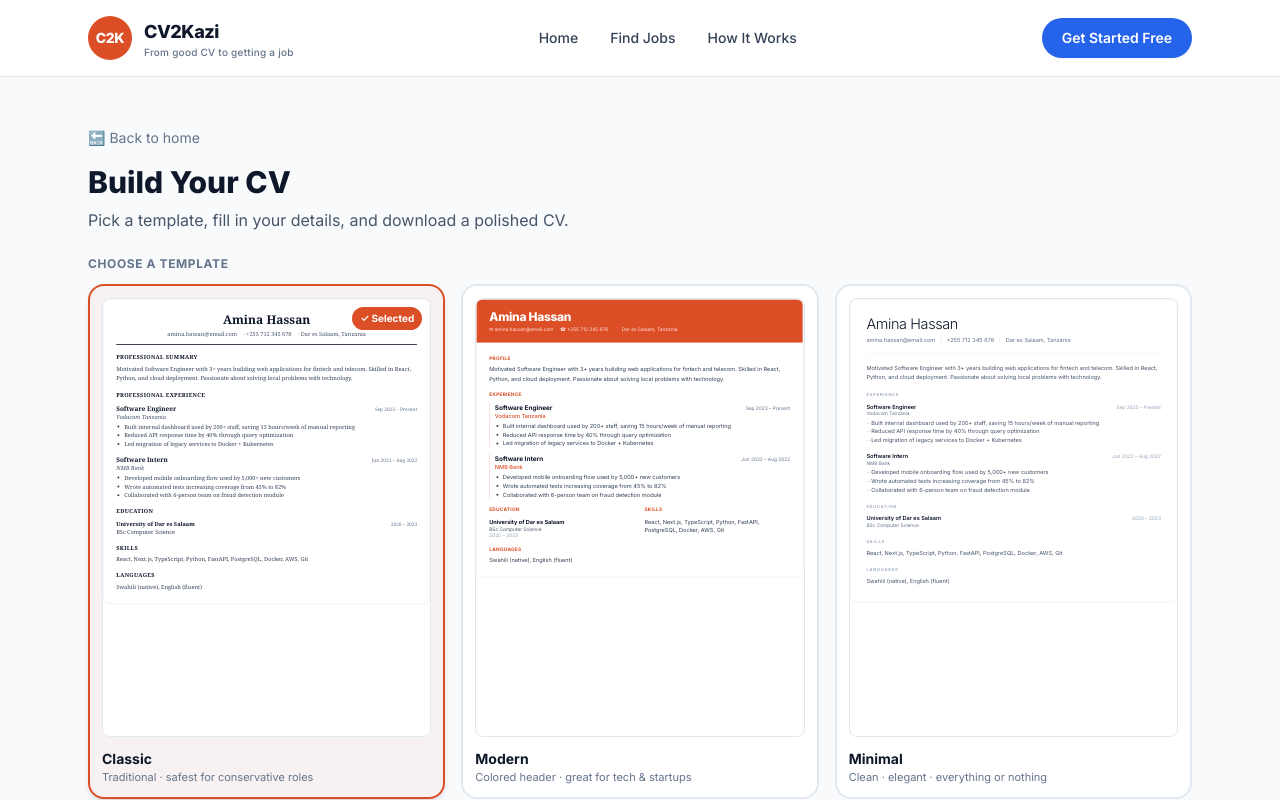
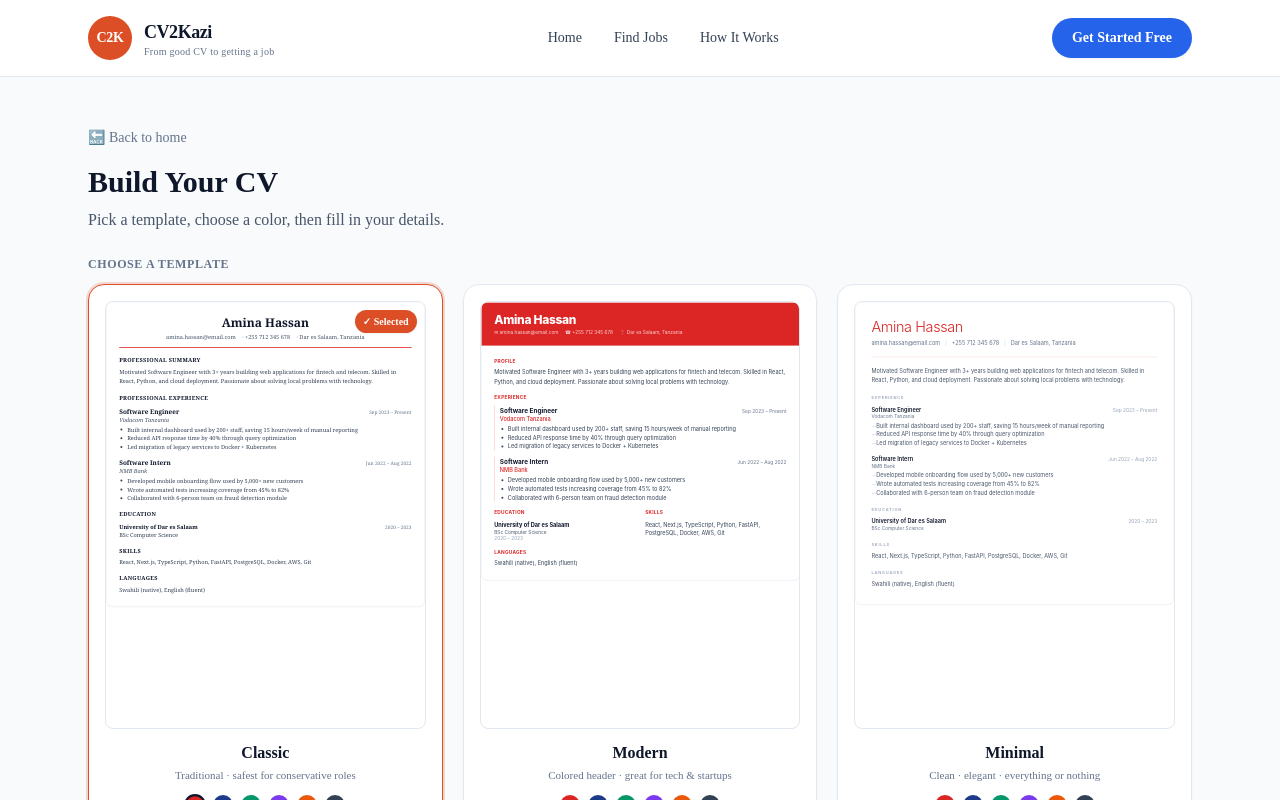
Before and after one commit to M1442003/cv2kazi, a Next.js app in the folder frontend/: page /create in a window 1280 px wide. Built offline with nearby package versions, Linux system fonts and the light colour scheme.

Commit message:
Fix CVPreview exports + TemplatePicker colors + 2-step create flow + privacy/terms pages

```diff
--- a/frontend/app/create/page.tsx
+++ b/frontend/app/create/page.tsx
@@ -4,15 +4,45 @@ import Link from "next/link";
 import Navbar from "@/components/Navbar";
 import Footer from "@/components/Footer";
 import CVBuilder, { CVData, EMPTY_CV } from "@/components/CVBuilder";
-import CVPreview, { TemplateId } from "@/components/CVPreview";
+import CVPreview, {
+  TemplateId,
+  TemplateColorId,
+} from "@/components/CVPreview";
 import TemplatePicker from "@/components/TemplatePicker";
 
+// Load html2pdf dynamically (client-only)
+const downloadPdf = async (elementId: string, fileName: string) => {
+  const html2pdf = (await import("html2pdf.js")).default;
+  const el = document.getElementById(elementId);
+  if (!el) return;
+
+  await html2pdf()
+    .set({
+      margin: 0,
+      filename: fileName,
+      image: { type: "jpeg", quality: 0.98 },
+      html2canvas: { scale: 2, useCORS: true },
+      jsPDF: { unit: "in", format: "a4", orientation: "portrait" },
+    })
+    .from(el)
+    .save();
+};
+
 export default function CreatePage() {
+  const [step, setStep] = useState<"pick" | "build">("pick");
   const [data, setData] = useState<CVData>(EMPTY_CV);
   const [template, setTemplate] = useState<TemplateId>("classic");
+  const [color, setColor] = useState<TemplateColorId>("red");
 
   function printCV() {
     window.print();
+  }
+
+  function getFileName() {
+    const safeName =
+      (data.fullName || "MyCV").replace(/[^a-zA-Z0-9-_ ]/g, "").trim() ||
+      "MyCV";
+    return `${safeName}-CV2Kazi.pdf`;
   }
 
   return (
@@ -27,25 +57,92 @@ export default function CreatePage() {
           🔙 Back to home
         </Link>
 
+        {/* ═══════ STEP 1 — Pick a template ═══════ */}
+        {step === "pick" && (
+          <>
             <header className="mb-6">
               <h1 className="text-2xl sm:text-3xl font-extrabold mb-2 text-slate-900">
                 Build Your CV
               </h1>
               <p className="text-slate-600">
-            Pick a template, fill in your details, and download a polished CV.
+                Pick a template, choose a color, then fill in your details.
               </p>
             </header>
 
-        {/* Template picker */}
-        <TemplatePicker value={template} onChange={setTemplate} />
+            {/* Template picker with previews + color dots */}
+            <TemplatePicker
+              value={template}
+              onChange={setTemplate}
+              color={color}
+              onColorChange={setColor}
+            />
+
+            {/* Full-size preview of selected template */}
+            <div className="mt-8 mb-8">
+              <div className="text-xs font-bold uppercase tracking-wider text-slate-500 mb-3">
+                Live Preview · {template} · {color}
+              </div>
+              <div className="max-w-2xl mx-auto">
+                <CVPreview data={data} template={template} color={color} />
+              </div>
+            </div>
+
+            {/* Big CTA to continue */}
+            <div className="text-center mt-10">
+              <button
+                onClick={() => setStep("build")}
+                className="bg-brand-red hover:bg-brand-darkred text-white font-bold px-10 py-4 rounded-full shadow-lg shadow-brand-red/30 transition text-base"
+              >
+                Build Now →
+              </button>
+              <p className="text-xs text-slate-500 mt-3">
+                You can change the template anytime.
+              </p>
+            </div>
+          </>
+        )}
+
+        {/* ═══════ STEP 2 — Fill in details ═══════ */}
+        {step === "build" && (
+          <>
+            <header className="mb-6">
+              <button
+                onClick={() => setStep("pick")}
+                className="text-sm text-slate-500 hover:text-brand-red transition mb-3 inline-block"
+              >
+                ← Back to templates
+              </button>
+              <h1 className="text-2xl sm:text-3xl font-extrabold mb-2 text-slate-900">
+                Your Details
+              </h1>
+              <p className="text-slate-600">
+                Fill in the fields below. Watch your CV update in real time.
+              </p>
+            </header>
+
+            {/* Compact template switcher */}
+            <div className="mb-6">
+              <TemplatePicker
+                value={template}
+                onChange={setTemplate}
+                color={color}
+                onColorChange={setColor}
+              />
+            </div>
 
             {/* Toolbar */}
             <div className="mb-6 flex flex-wrap gap-3">
               <button
-            onClick={printCV}
+                onClick={() => downloadPdf("cv-preview", getFileName())}
                 className="bg-brand-red hover:bg-brand-darkred text-white font-semibold px-6 py-2.5 rounded-full transition shadow-sm"
               >
-            📄 Print / Save as PDF
+                ⬇️ Download PDF
+              </button>
+              <button
+                onClick={printCV}
+                className="hidden sm:inline-block border border-slate-300 hover:border-slate-400 text-slate-700 font-semibold px-6 py-2.5 rounded-full transition"
+              >
+                🖨️ Print
               </button>
               <button
                 onClick={() => setData(EMPTY_CV)}
@@ -55,25 +152,25 @@ export default function CreatePage() {
               </button>
             </div>
 
+            {/* Form + Preview side by side */}
             <div className="grid lg:grid-cols-2 gap-8">
-          {/* Form */}
               <div>
                 <CVBuilder data={data} onChange={setData} />
               </div>
-
-          {/* Preview */}
               <div className="lg:sticky lg:top-24 self-start">
                 <div className="text-xs font-bold uppercase tracking-wider text-slate-500 mb-2">
                   Live Preview · {template}
                 </div>
-            <CVPreview data={data} template={template} />
+                <CVPreview data={data} template={template} color={color} />
               </div>
             </div>
+          </>
+        )}
       </main>
 
       <Footer />
 
-      {/* Print-only: show only CV */}
+      {/* Print-only: show only the CV */}
       <style jsx global>{`
         @media print {
           body * {
--- a/frontend/app/layout.tsx
+++ b/frontend/app/layout.tsx
@@ -1,13 +1,10 @@
 import "./globals.css";
 import type { Metadata } from "next";
-import { Inter } from "next/font/google";
 import { Analytics } from "@vercel/analytics/next";
 
-const inter = Inter({
-  subsets: ["latin"],
+const inter = {
   variable: "--font-inter",
-  display: "swap",
-});
+};
 
 export const metadata: Metadata = {
   title: {
--- a/frontend/components/CVPreview.tsx
+++ b/frontend/components/CVPreview.tsx
@@ -3,31 +3,68 @@ import type { CVData } from "./CVBuilder";
 
 export type TemplateId = "classic" | "modern" | "minimal";
 
+export type TemplateColorId =
+  | "red"
+  | "blue"
+  | "green"
+  | "purple"
+  | "orange"
+  | "slate";
+
+export const TEMPLATE_COLORS: Record<
+  TemplateColorId,
+  { hex: string; label: string }
+> = {
+  red:    { hex: "#DC2626", label: "Red" },
+  blue:   { hex: "#1E3A8A", label: "Blue" },
+  green:  { hex: "#059669", label: "Green" },
+  purple: { hex: "#7C3AED", label: "Purple" },
+  orange: { hex: "#EA580C", label: "Orange" },
+  slate:  { hex: "#334155", label: "Slate" },
+};
+
 export default function CVPreview({
   data,
   template = "classic",
   id = "cv-preview",
+  color = "red",
 }: {
   data: CVData;
   template?: TemplateId;
   id?: string;
+  color?: TemplateColorId;
 }) {
-  if (template === "modern") return <ModernTemplate data={data} id={id} />;
-  if (template === "minimal") return <MinimalTemplate data={data} id={id} />;
-  return <ClassicTemplate data={data} id={id} />;
+  const accent = TEMPLATE_COLORS[color].hex;
+
+  if (template === "modern")
+    return <ModernTemplate data={data} id={id} accent={accent} />;
+  if (template === "minimal")
+    return <MinimalTemplate data={data} id={id} accent={accent} />;
+  return <ClassicTemplate data={data} id={id} accent={accent} />;
 }
 
 /* ============================================================
-   CLASSIC — serif, traditional, safest for conservative employers
+   CLASSIC
    ============================================================ */
-function ClassicTemplate({ data, id }: { data: CVData; id: string }) {
+function ClassicTemplate({
+  data,
+  id,
+  accent,
+}: {
+  data: CVData;
+  id: string;
+  accent: string;
+}) {
   return (
     <div
       id={id}
       className="bg-white p-8 rounded-2xl shadow-sm border border-slate-200 text-slate-900"
       style={{ fontFamily: "Georgia, 'Times New Roman', serif" }}
     >
-      <div className="border-b-2 border-slate-900 pb-4 mb-5 text-center">
+      <div
+        className="border-b-2 pb-4 mb-5 text-center"
+        style={{ borderColor: accent }}
+      >
         <h1 className="text-3xl font-bold">
           {data.fullName || "Your Name"}
         </h1>
@@ -129,21 +166,28 @@ function ClassicTemplate({ data, id }: { data: CVData; id: string }) {
 }
 
 /* ============================================================
-   MODERN — colored header, sans-serif, borders
+   MODERN
    ============================================================ */
-function ModernTemplate({ data, id }: { data: CVData; id: string }) {
+function ModernTemplate({
+  data,
+  id,
+  accent,
+}: {
+  data: CVData;
+  id: string;
+  accent: string;
+}) {
   return (
     <div
       id={id}
       className="bg-white rounded-2xl shadow-sm border border-slate-200 overflow-hidden"
       style={{ fontFamily: "Inter, system-ui, sans-serif" }}
     >
-      {/* Colored header band */}
-      <div className="bg-brand-red text-white px-8 py-6">
+      <div className="text-white px-8 py-6" style={{ background: accent }}>
         <h1 className="text-3xl font-extrabold tracking-tight">
           {data.fullName || "Your Name"}
         </h1>
-        <div className="text-xs mt-2 flex flex-wrap gap-x-4 gap-y-1 text-red-100">
+        <div className="text-xs mt-2 flex flex-wrap gap-x-4 gap-y-1 text-white/80">
           {data.email && <span>✉ {data.email}</span>}
           {data.phone && <span>☎ {data.phone}</span>}
           {data.location && <span>📍 {data.location}</span>}
@@ -153,7 +197,10 @@ function ModernTemplate({ data, id }: { data: CVData; id: string }) {
       <div className="p-8 space-y-5">
         {data.summary && (
           <section>
-            <h2 className="text-xs font-bold uppercase tracking-wider text-brand-red mb-2">
+            <h2
+              className="text-xs font-bold uppercase tracking-wider mb-2"
+              style={{ color: accent }}
+            >
               Profile
             </h2>
             <p className="text-sm leading-relaxed text-slate-700">
@@ -164,12 +211,19 @@ function ModernTemplate({ data, id }: { data: CVData; id: string }) {
 
         {data.experience.some((e) => e.role || e.company) && (
           <section>
-            <h2 className="text-xs font-bold uppercase tracking-wider text-brand-red mb-3">
+            <h2
+              className="text-xs font-bold uppercase tracking-wider mb-3"
+              style={{ color: accent }}
+            >
               Experience
             </h2>
             <div className="space-y-4">
               {data.experience.map((exp, i) => (
-                <div key={i} className="border-l-2 border-brand-red/20 pl-3">
+                <div
+                  key={i}
+                  className="border-l-2 pl-3"
+                  style={{ borderColor: `${accent}33` }}
+                >
                   <div className="flex justify-between items-baseline">
                     <div className="font-bold text-slate-900">
                       {exp.role || "Role"}
@@ -177,7 +231,10 @@ function ModernTemplate({ data, id }: { data: CVData; id: string }) {
                     <div className="text-xs text-slate-500">{exp.dates}</div>
                   </div>
                   {exp.company && (
-                    <div className="text-sm text-brand-red font-medium">
+                    <div
+                      className="text-sm font-medium"
+                      style={{ color: accent }}
+                    >
                       {exp.company}
                     </div>
                   )}
@@ -200,7 +257,10 @@ function ModernTemplate({ data, id }: { data: CVData; id: string }) {
         <div className="grid grid-cols-2 gap-6">
           {data.education.some((e) => e.school) && (
             <section>
-              <h2 className="text-xs font-bold uppercase tracking-wider text-brand-red mb-3">
+              <h2
+                className="text-xs font-bold uppercase tracking-wider mb-3"
+                style={{ color: accent }}
+              >
                 Education
               </h2>
               <div className="space-y-2">
@@ -225,7 +285,10 @@ function ModernTemplate({ data, id }: { data: CVData; id: string }) {
 
           {data.skills && (
             <section>
-              <h2 className="text-xs font-bold uppercase tracking-wider text-brand-red mb-3">
+              <h2
+                className="text-xs font-bold uppercase tracking-wider mb-3"
+                style={{ color: accent }}
+              >
                 Skills
               </h2>
               <div className="text-sm text-slate-700 whitespace-pre-wrap">
@@ -237,7 +300,10 @@ function ModernTemplate({ data, id }: { data: CVData; id: string }) {
 
         {data.languages && (
           <section>
-            <h2 className="text-xs font-bold uppercase tracking-wider text-brand-red mb-2">
+            <h2
+              className="text-xs font-bold uppercase tracking-wider mb-2"
+              style={{ color: accent }}
+            >
               Languages
             </h2>
             <p className="text-sm text-slate-700">{data.languages}</p>
@@ -249,16 +315,27 @@ function ModernTemplate({ data, id }: { data: CVData; id: string }) {
 }
 
 /* ============================================================
-   MINIMAL — clean, no color, lots of whitespace, elegant
+   MINIMAL
    ============================================================ */
-function MinimalTemplate({ data, id }: { data: CVData; id: string }) {
+function MinimalTemplate({
+  data,
+  id,
+  accent,
+}: {
+  data: CVData;
+  id: string;
+  accent: string;
+}) {
   return (
     <div
       id={id}
       className="bg-white p-10 rounded-2xl shadow-sm border border-slate-200 text-slate-900"
       style={{ fontFamily: "Inter, system-ui, sans-serif" }}
     >
-      <h1 className="text-4xl font-light tracking-tight">
+      <h1
+        className="text-4xl font-light tracking-tight"
+        style={{ color: accent }}
+      >
         {data.fullName || "Your Name"}
       </h1>
 
@@ -274,7 +351,10 @@ function MinimalTemplate({ data, id }: { data: CVData; id: string }) {
         {data.location && <span>{data.location}</span>}
       </div>
 
-      <hr className="my-6 border-slate-200" />
+      <hr
+        className="my-6 border-slate-200"
+        style={{ borderColor: `${accent}33` }}
+      />
 
       {data.summary && (
         <section className="mb-6">
--- a/frontend/components/TemplatePicker.tsx
+++ b/frontend/components/TemplatePicker.tsx
@@ -1,5 +1,9 @@
 "use client";
-import type { TemplateId } from "./CVPreview";
+import {
+  type TemplateId,
+  type TemplateColorId,
+  TEMPLATE_COLORS,
+} from "./CVPreview";
 import CVPreview from "./CVPreview";
 import { SAMPLE_CV } from "./sampleCVData";
 
@@ -25,12 +29,18 @@ const TEMPLATES: {
   },
 ];
 
+const COLOR_IDS = Object.keys(TEMPLATE_COLORS) as TemplateColorId[];
+
 export default function TemplatePicker({
   value,
   onChange,
+  color,
+  onColorChange,
 }: {
   value: TemplateId;
   onChange: (id: TemplateId) => void;
+  color: TemplateColorId;
+  onColorChange: (c: TemplateColorId) => void;
 }) {
   return (
     <div className="mb-6">
@@ -38,22 +48,25 @@ export default function TemplatePicker({
         Choose a template
       </div>
 
-      <div className="grid grid-cols-1 sm:grid-cols-3 gap-4">
+      <div className="grid grid-cols-1 sm:grid-cols-3 gap-5">
         {TEMPLATES.map((t) => {
           const active = value === t.id;
           return (
+            <div
+              key={t.id}
+              className={`rounded-2xl border bg-white p-4 transition shadow-sm ${
+                active
+                  ? "border-brand-red shadow-md ring-2 ring-brand-red/20"
+                  : "border-slate-200 hover:shadow-md hover:border-slate-300"
+              }`}
+            >
+              {/* Template preview (click to select) */}
               <button
-              key={t.id}
                 type="button"
                 onClick={() => onChange(t.id)}
-              className={`group text-left rounded-2xl border-2 p-3 transition ${
-                active
-                  ? "border-brand-red bg-brand-red/5 shadow-md"
-                  : "border-slate-200 hover:border-slate-300 bg-white hover:shadow-md"
-              }`}
+                className="block w-full text-left"
               >
-              {/* Mini real preview, scaled down */}
-              <div className="relative w-full aspect-[3/4] bg-white rounded-lg mb-3 overflow-hidden border border-slate-200">
+                <div className="relative w-full aspect-[3/4] bg-white rounded-lg overflow-hidden border border-slate-200 group">
                   <div
                     className="absolute top-0 left-0"
                     style={{
@@ -68,21 +81,69 @@ export default function TemplatePicker({
                       data={SAMPLE_CV}
                       template={t.id}
                       id={`tpl-preview-${t.id}`}
+                      color={color}
                     />
                   </div>
 
+                  {/* Hover overlay */}
+                  <div className="absolute inset-0 bg-slate-900/0 group-hover:bg-slate-900/5 transition flex items-center justify-center">
+                    <div className="w-12 h-12 rounded-full bg-white shadow-lg flex items-center justify-center text-slate-700 opacity-0 group-hover:opacity-100 scale-75 group-hover:scale-100 transition-all">
+                      <svg
+                        viewBox="0 0 24 24"
+                        fill="none"
+                        stroke="currentColor"
+                        strokeWidth="2.5"
+                        className="w-5 h-5"
+                      >
+                        <circle cx="11" cy="11" r="7" />
+                        <path d="M20 20l-3.5-3.5M11 8v6M8 11h6" />
+                      </svg>
+                    </div>
+                  </div>
+
+                  {/* Selected badge */}
                   {active && (
-                  <div className="absolute top-2 right-2 bg-brand-red text-white text-[10px] font-bold px-2 py-1 rounded-full">
+                    <div className="absolute top-2 right-2 bg-brand-red text-white text-[10px] font-bold px-2 py-1 rounded-full shadow-sm">
                       ✓ Selected
                     </div>
                   )}
                 </div>
+              </button>
 
-              <div className="text-sm font-bold text-slate-900">{t.name}</div>
-              <div className="text-[11px] text-slate-500 leading-tight mt-0.5">
+              {/* Name + tagline */}
+              <div className="mt-3 text-center">
+                <div className="font-bold text-slate-900">{t.name}</div>
+                <div className="text-[11px] text-slate-500 mt-0.5">
                   {t.tagline}
                 </div>
-            </button>
+              </div>
+
+              {/* Color dots */}
+              <div className="mt-3 flex justify-center gap-2">
+                {COLOR_IDS.map((cid) => {
+                  const c = TEMPLATE_COLORS[cid];
+                  const isActive = active && color === cid;
+                  return (
+                    <button
+                      key={cid}
+                      type="button"
+                      onClick={() => {
+                        onChange(t.id);
+                        onColorChange(cid);
+                      }}
+                      aria-label={c.label}
+                      title={c.label}
+                      className={`w-5 h-5 rounded-full transition-all border-2 ${
+                        isActive
+                          ? "border-slate-900 scale-110"
+                          : "border-transparent hover:scale-110"
+                      }`}
+                      style={{ background: c.hex }}
+                    />
+                  );
+                })}
+              </div>
+            </div>
           );
         })}
       </div>
--- a/frontend/package.json
+++ b/frontend/package.json
@@ -10,6 +10,7 @@
   },
   "dependencies": {
     "@vercel/analytics": "^2.0.1",
+    "html2pdf.js": "^0.14.0",
     "next": "14.2.5",
     "react": "18.3.1",
     "react-dom": "18.3.1"
```
Also changed, not shown: 1 other file (tests, documents, lock files or other folders). Lines whose indentation alone changed are shown as unchanged.
